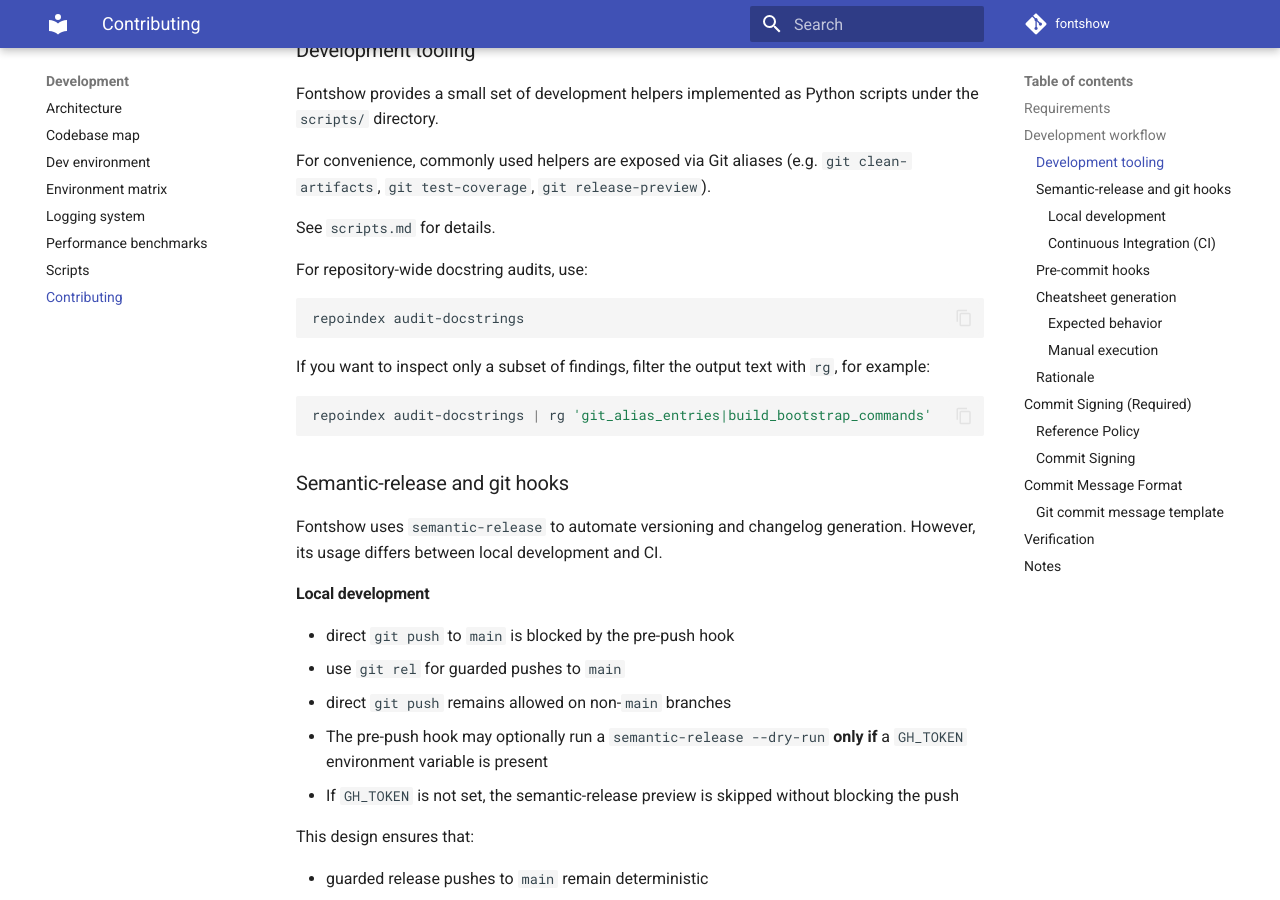
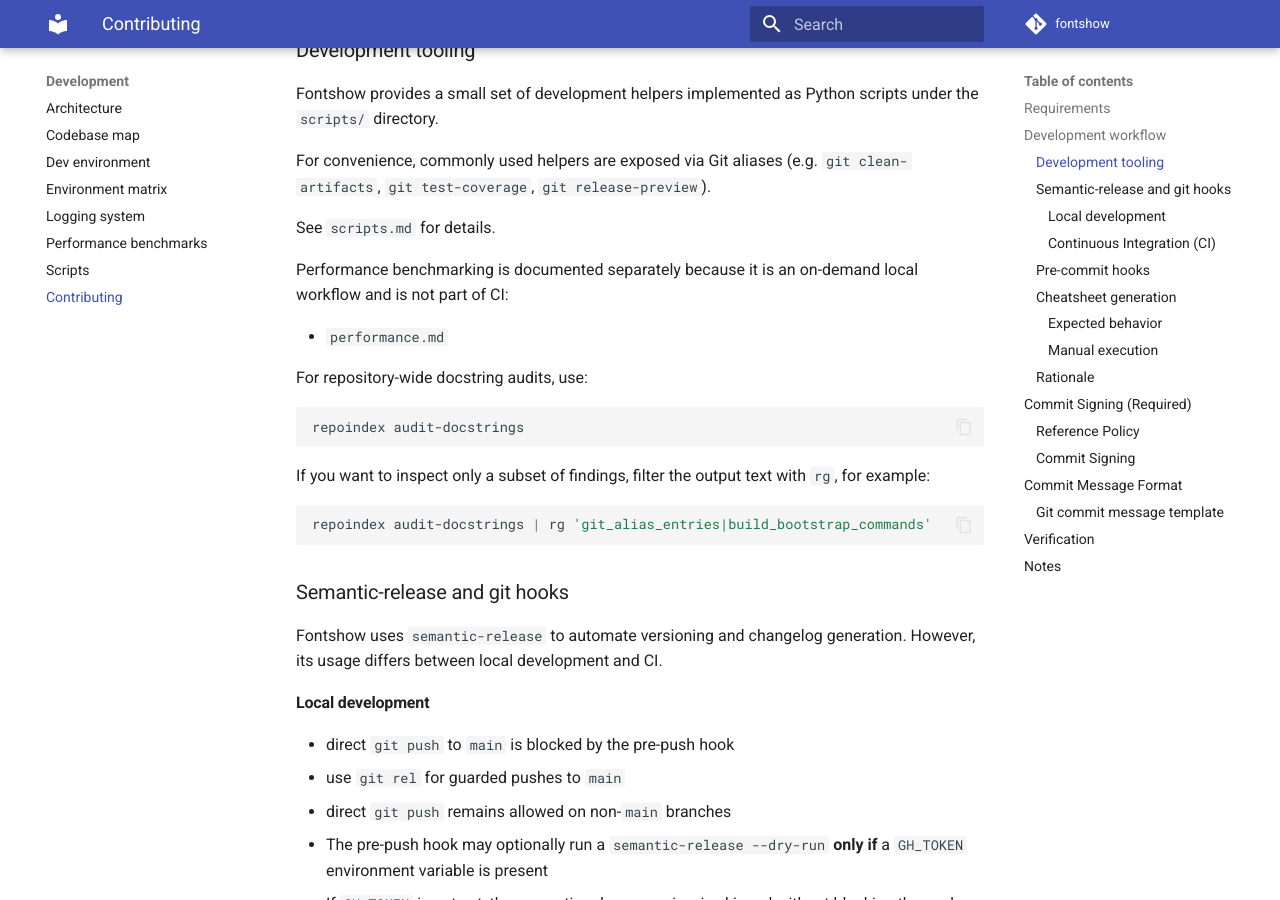
Before and after one commit to marco0560/Fontshow, an MkDocs documentation site: the page built from docs/CONTRIBUTING.md, in a window 1280 px wide and 900 px high, scrolled down 794 px. Built offline with MkDocs 1.6.1 and Material for MkDocs 9.7.7, drawn with Linux system fonts in a browser that asks for light colours; comment, search, counter and statistics services are not loaded.

Commit message:
docs(docs): link performance benchmark guide
Point contributor documentation to the dedicated performance benchmark guide so the on-demand workflow is discoverable from contributor onboarding.

```diff
--- a/docs/CONTRIBUTING.md
+++ b/docs/CONTRIBUTING.md
@@ -33,6 +33,11 @@
 (e.g. `git clean-artifacts`, `git test-coverage`, `git release-preview`).
 
 See `scripts.md` for details.
+
+Performance benchmarking is documented separately because it is an
+on-demand local workflow and is not part of CI:
+
+- `performance.md`
 
 For repository-wide docstring audits, use:
 
```
